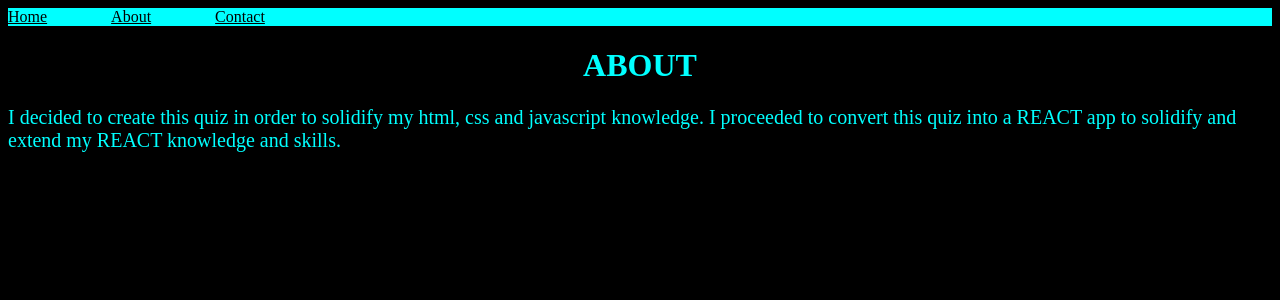
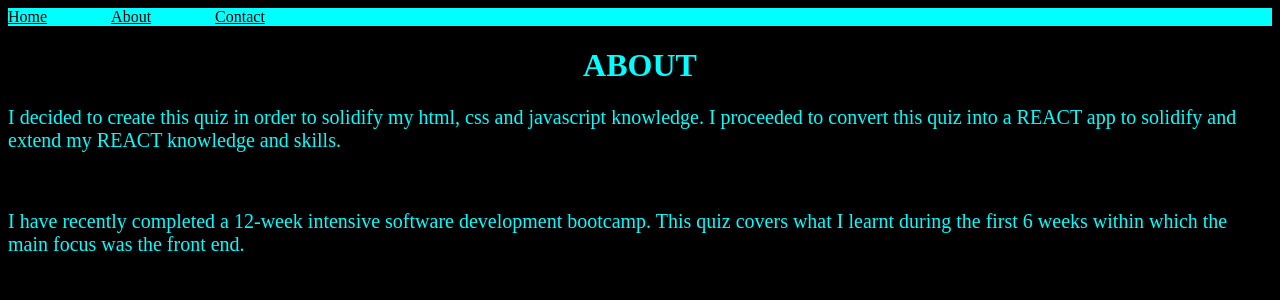
Before and after one commit to John-PaulSwaine/React-Quiz, a React (Vite) app: page /about in a window 1280 px wide. Shown: the top 300 px of the page. Built offline with nearby package versions, Linux system fonts and the light colour scheme.

Commit message:
updated contact and about pages

```diff
--- a/src/pages/about.jsx
+++ b/src/pages/about.jsx
@@ -7,6 +7,8 @@ const About = () => {
         <div>
             <h1>ABOUT</h1>
             <p>I decided to create this quiz in order to solidify my html, css and javascript knowledge. I proceeded to convert this quiz into a REACT app to solidify and extend my REACT knowledge and skills.</p>
+            <br />
+            <p>I have recently completed a 12-week intensive software development bootcamp. This quiz covers what I learnt during the first 6 weeks within which the main focus was the front end.</p>
         </div>
     )
 }
--- a/src/pages/contact.jsx
+++ b/src/pages/contact.jsx
@@ -6,7 +6,7 @@ const Contact = () => {
     return (
         <div>
             <h1>CONTACT US</h1>
-            <p>swainejohn477@gmail.com</p>
+            <p>swainejohn301@gmail.com</p>
         </div>
     )
 }
```
